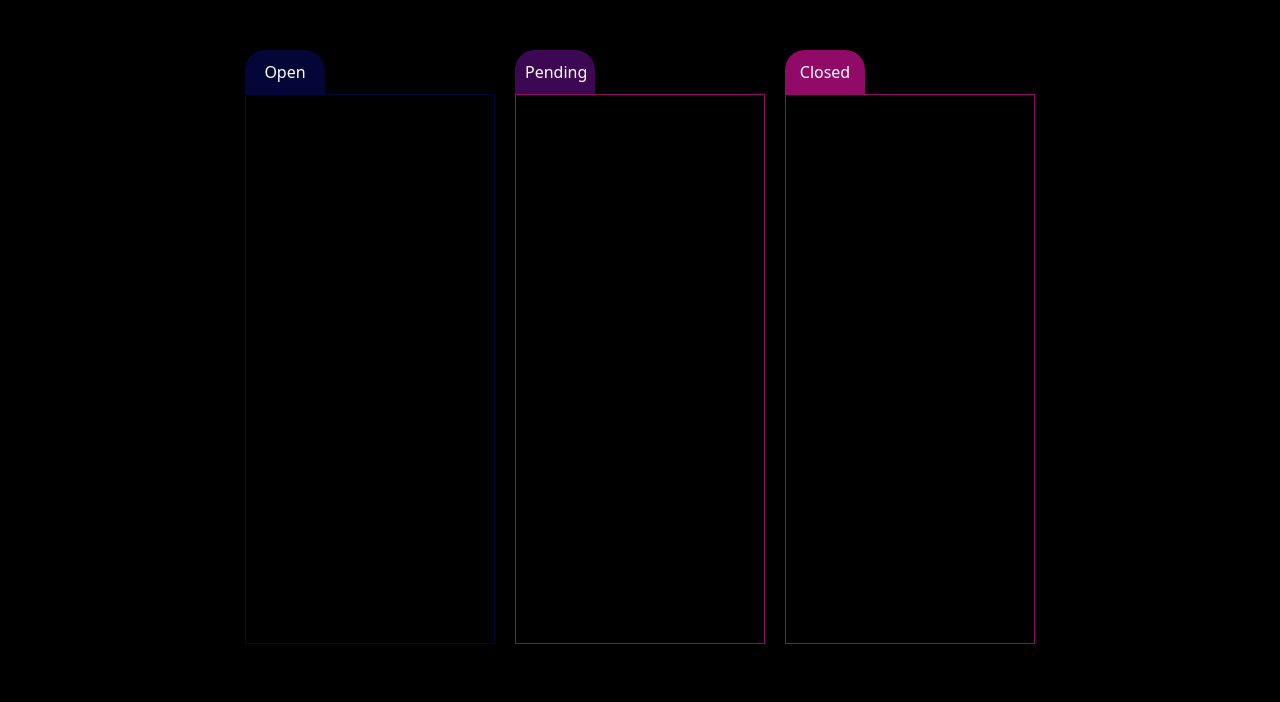
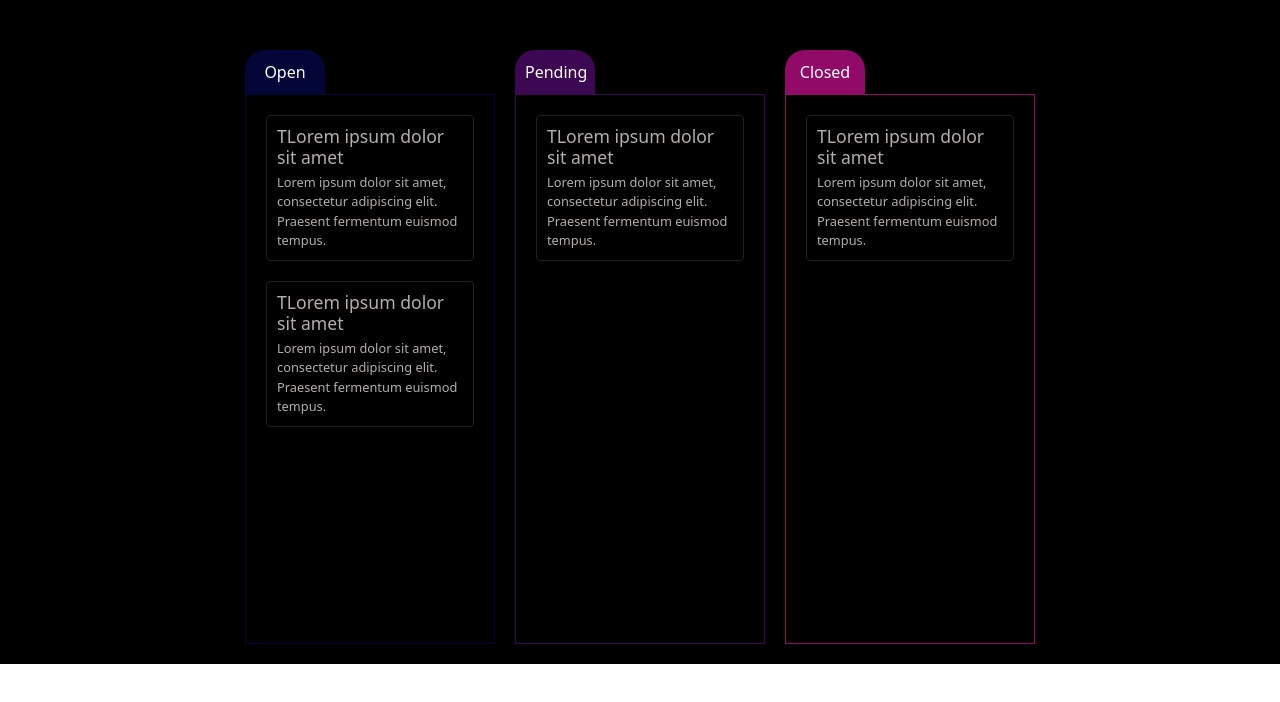
Before and after one commit to NonyeReeta/task-tracker, an Angular app: page / in a window 1280 px wide. Shown: the top 702 px of the page. Built offline with nearby package versions, Linux system fonts and the light colour scheme.

Commit message:
added drag drop event

```diff
--- a/package.json
+++ b/package.json
@@ -11,6 +11,7 @@
   "private": true,
   "dependencies": {
     "@angular/animations": "^17.2.4",
+    "@angular/cdk": "^17.3.0",
     "@angular/common": "^17.2.4",
     "@angular/compiler": "^17.2.4",
     "@angular/core": "^17.2.4",
--- a/src/app/app.module.ts
+++ b/src/app/app.module.ts
@@ -1,6 +1,7 @@
 import { NgModule } from '@angular/core';
 import { BrowserModule } from '@angular/platform-browser';
 import { AppRoutingModule } from './app-routing.module';
+import { BrowserAnimationsModule } from '@angular/platform-browser/animations';
 import { AppComponent } from './app.component';
 
 @NgModule({
@@ -10,6 +11,8 @@ import { AppComponent } from './app.component';
   imports: [
     BrowserModule,
     AppRoutingModule,
+    BrowserModule,
+    BrowserAnimationsModule
   ],
   providers: [],
   bootstrap: [AppComponent]
--- a/src/app/auth/component/home/home.component.css
+++ b/src/app/auth/component/home/home.component.css
@@ -1,8 +1,7 @@
 section {
     background: #000;
-    width: 100vw;
-    height: 100vh;
-    padding: 50px 20px 0;
+    height: 100%;
+    padding: 50px 0 20px;
 }
 
 .tracker-title {
@@ -45,6 +44,7 @@ p {
     flex-grow: 1;
     flex-basis: 250px;
     overflow-y: auto;
+    padding: 20px 20px 0;
 }
 
 .open-cont {
@@ -54,3 +54,71 @@ p {
 .closed-cont {
     border: 1px solid #910A67;
 }
+
+.pending-cont {
+    border: 1px solid #3C0753;
+}
+
+.task > * {
+    margin: 0;
+}
+
+.task > h4 {
+    font-size: 1.1rem;
+}
+
+.task > p {
+    font-size: .8rem;
+}
+
+.task {
+    color: #b5adad;
+    display: flex;
+    flex-direction: column;
+    gap: 5px;
+    border: 1px solid #211f1f;
+    margin-bottom: 20px;
+    padding: 10px;
+    border-radius: 4px;
+    cursor: pointer;
+    transition: all;
+}
+
+.task-open:hover {
+    border: 1px solid #030637;
+    transform: scale(1.1);
+}
+
+.task-pending:hover {
+    border: 1px solid #3C0753;
+    transform: scale(1.1);
+}
+
+.task-closed:hover {
+    border: 1px solid #910A67;
+    transform: scale(1.1);
+}
+
+.cdk-drag-preview {
+    box-sizing: border-box;
+    border-radius: 4px;
+    box-shadow: 0 5px 5px -3px rgba(0, 0, 0, 0.2),
+                0 8px 10px 1px rgba(0, 0, 0, 0.14),
+                0 3px 14px 2px rgba(0, 0, 0, 0.12);
+  }
+
+  .cdk-drag-placeholder {
+    opacity: 0;
+  }
+
+  .cdk-drag-animating {
+    transition: transform 250ms cubic-bezier(0, 0, 0.2, 1);
+  }
+
+  .taxk:last-child {
+    border: none;
+  }
+
+  .tasks-container.cdk-drop-list-dragging .task:not(.cdk-drag-placeholder) {
+    transition: transform 250ms cubic-bezier(0, 0, 0.2, 1);
+  }
--- a/src/app/auth/component/home/home.component.html
+++ b/src/app/auth/component/home/home.component.html
@@ -4,30 +4,56 @@
             <div class="tracker-title open">
                 <p>Open</p>
             </div>
-            <div class="tasks-container open-cont">
-                <div class="task">
-
-                </div>
+            <div
+                #openlist="cdkDropList"
+                cdkDropList
+                [cdkDropListData]="open_tasks"
+                [cdkDropListConnectedTo]="[pendinglist, closedlist]"
+                (cdkDropListDropped)="drop($event)"
+                class="tasks-container open-cont">
+                @for (task of open_tasks; track task) {
+                    <div cdkDrag class="task task-open">
+                        <h4>{{task.title}}</h4>
+                        <p>{{task.description}}</p>
+                    </div>
+                }
             </div>
         </div>
         <div>
             <div class="tracker-title pending">
                 <p>Pending</p>
             </div>
-            <div class="tasks-container closed-cont">
-                <div class="task">
-
-                </div>
+            <div
+                #pendinglist="cdkDropList"
+                cdkDropList
+                [cdkDropListData]="pending_tasks"
+                [cdkDropListConnectedTo]="[openlist, closedlist]"
+                (cdkDropListDropped)="drop($event)"
+                class="tasks-container pending-cont">
+                @for (task of pending_tasks; track task) {
+                    <div cdkDrag class="task task-open">
+                        <h4>{{task.title}}</h4>
+                        <p>{{task.description}}</p>
+                    </div>
+                }
             </div>
         </div>
         <div>
             <div class="tracker-title closed">
                 <p>Closed</p>
             </div>
-            <div class="tasks-container closed-cont">
-                <div class="task">
-
-                </div>
+            <div
+                #closedlist="cdkDropList"
+                cdkDropList
+                [cdkDropListData]="closed_tasks"
+                [cdkDropListConnectedTo]="[pendinglist, openlist]"
+                (cdkDropListDropped)="drop($event)" class="tasks-container closed-cont">
+                @for (task of closed_tasks; track task) {
+                    <div cdkDrag class="task task-open">
+                        <h4>{{task.title}}</h4>
+                        <p>{{task.description}}</p>
+                    </div>
+                }
             </div>
         </div>
 
--- a/src/app/auth/component/home/home.component.ts
+++ b/src/app/auth/component/home/home.component.ts
@@ -1,13 +1,43 @@
 import { Component } from '@angular/core';
+import {
+  CdkDragDrop,
+  moveItemInArray,
+  transferArrayItem,
+  CdkDrag,
+  CdkDropList
+} from '@angular/cdk/drag-drop';
+
+interface Task {
+  title: string,
+  description: string
+}
 
 @Component({
   selector: 'app-home',
   standalone: true,
-  imports: [],
+  imports: [CdkDropList, CdkDrag],
   templateUrl: './home.component.html',
   styleUrl: './home.component.css'
 })
 
 export class HomeComponent {
 
+  open_tasks:Task[] = [{title: 'TLorem ipsum dolor sit amet', description: 'Lorem ipsum dolor sit amet, consectetur adipiscing elit. Praesent fermentum euismod tempus.'}, {title: 'TLorem ipsum dolor sit amet', description: 'Lorem ipsum dolor sit amet, consectetur adipiscing elit. Praesent fermentum euismod tempus.'}];
+  closed_tasks:Task[] = [{title: 'TLorem ipsum dolor sit amet', description: 'Lorem ipsum dolor sit amet, consectetur adipiscing elit. Praesent fermentum euismod tempus.'}];
+  pending_tasks:Task[] = [{title: 'TLorem ipsum dolor sit amet', description: 'Lorem ipsum dolor sit amet, consectetur adipiscing elit. Praesent fermentum euismod tempus.'}];
+
+  drop(event: CdkDragDrop<Task[]>) {
+    console.log(event)
+    if (event.previousContainer === event.container) {
+      moveItemInArray(event.container.data, event.previousIndex, event.currentIndex);
+    } else {
+      transferArrayItem(
+        event.previousContainer.data,
+        event.container.data,
+        event.previousIndex,
+        event.currentIndex,
+      );
+    }
+  }
+
 }
```
Also changed, not shown: 1 other file (tests, documents, lock files or other folders).
